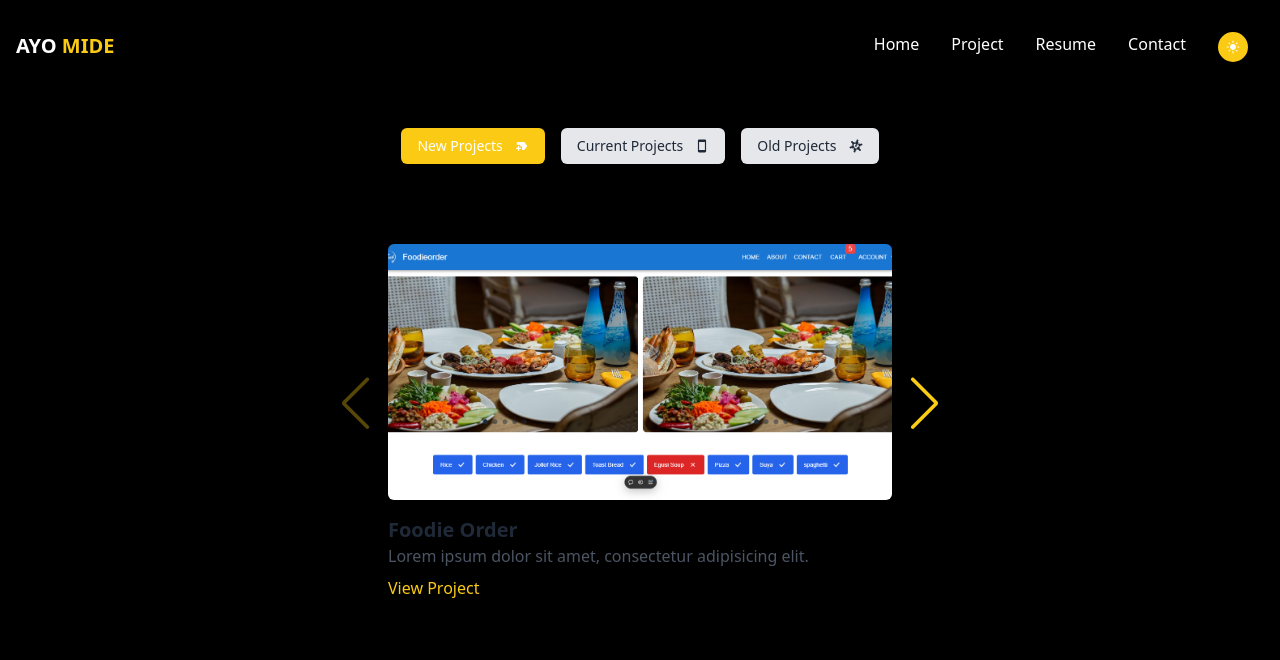
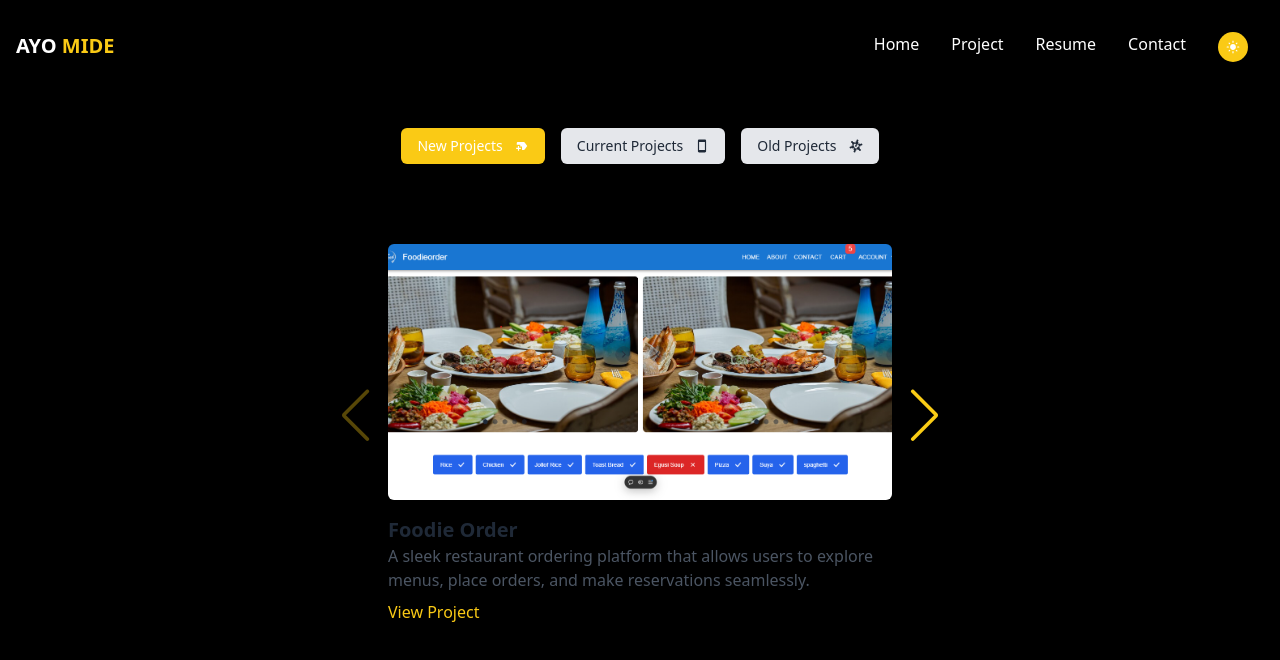
Before and after one commit to josephadeshola/portfolio, a React (Vite) app: page /project in a window 1280 px wide. Shown: the top 660 px of the page. Built offline with nearby package versions, Linux system fonts and the light colour scheme.

Commit message:
code update

```diff
--- a/src/Components/Navbar.jsx
+++ b/src/Components/Navbar.jsx
@@ -118,6 +118,7 @@ const Navbar = () => {
                   Contact
                 </Link>
               </li>
+
               <li>
                 <div
                   onClick={toggleDarkMode}
--- a/src/Components/Project.jsx
+++ b/src/Components/Project.jsx
@@ -14,27 +14,27 @@ const projects = {
     {
       img:ProjectImages.foodieOrder,
       title: "Foodie Order",
-      description: "Lorem ipsum dolor sit amet, consectetur adipisicing elit.",
+      description: "A sleek restaurant ordering platform that allows users to explore menus, place orders, and make reservations seamlessly.",
       link: "https://my-restaurant-three.vercel.app/",
     },
     {
       img:ProjectImages.jobList,
       title: "Job Listing Application",
-      description: "Lorem ipsum dolor sit amet, consectetur adipisicing elit.",
+      description: "A dynamic platform for job seekers to search and apply for job opportunities, with filters for location, role, and industry.",
       link: "https://joblisting-project.vercel.app/",
     },
     {
         img:ProjectImages.musicApp,
       title: "Music Application",
       description:
-        "Dolorum autem eos, blanditiis praesentium sunt exercitationem.",
+        "A beautifully designed music streaming platform featuring playlists, favorite tracks, and personalized recommendations.",
       link: "https://drc-music-app-vutw.vercel.app/",
     },
     {
         img:ProjectImages.bookYourStay,
       title: "Hotel Booking Application",
       description:
-        "Dolorum autem eos, blanditiis praesentium sunt exercitationem.",
+        "A robust application to browse, compare, and book hotel stays, with features like room previews and customer reviews.",
       link: "https://book-your-stay-kohl.vercel.app/",
     },
   ],
@@ -43,42 +43,42 @@ const projects = {
         img:ProjectImages.switchRisk,
       title: "switchrisk",
       description:
-        "Perspiciatis, magnam blanditiis quaerat eveniet in reiciendis.",
+        "A platform designed to assess, evaluate, and manage risks effectively for businesses and individuals.",
       link: "https://switch-risk.vercel.app/",
     },
     {
         img:ProjectImages.weatherApp,
       title: "Weather Application",
       description:
-        "Nobis officia ipsa deleniti illo perferendis commodi porro dolor fuga.",
+        "A simple and efficient app to check real-time weather updates, including temperature, forecasts, and wind conditions.",
       link: "https://weatherapp-two-eta.vercel.app/",
     },
     {
         img:ProjectImages.vansLife,
       title: "Vans Life",
       description:
-        "Nobis officia ipsa deleniti illo perferendis commodi porro dolor fuga.",
+        "A lifestyle-focused platform offering insights and services for van living enthusiasts, from customization to community connections.",
       link: "https://react-test-tau-five.vercel.app/",
     },
     {
         img:ProjectImages.hyra,
       title: "Hyra",
       description:
-        "Nobis officia ipsa deleniti illo perferendis commodi porro dolor fuga.",
+        "A modern rental application for finding, listing, and managing rental properties with ease.",
       link: "https://hyra-tau.vercel.app/",
     },
     {
         img:ProjectImages.crownWealth,
       title: "Crown Wealth Institute",
       description:
-        "Nobis officia ipsa deleniti illo perferendis commodi porro dolor fuga.",
+        "A knowledge-sharing platform offering courses, certifications, and resources for financial literacy and wealth management.",
       link: "https://angular-text-tz1j.vercel.app/",
     },
     {
         img:ProjectImages.recipes,
       title: "Recipies",
       description:
-        "Nobis officia ipsa deleniti illo perferendis commodi porro dolor fuga.",
+        "A visually appealing app for discovering, saving, and sharing your favorite recipes with friends and family.",
       link: "https://first-vue-omega.vercel.app/recipes",
     },
   ],
@@ -87,7 +87,7 @@ const projects = {
         img:ProjectImages.socialSync,
       title: "SocialSync ",
       description:
-        "SocialSync for post and contenting scheduling",
+        "A comprehensive social media scheduling tool for planning, organizing, and publishing content across multiple platforms.",
       link: "https://socialsync-project.vercel.app/",
     },
     {
```
